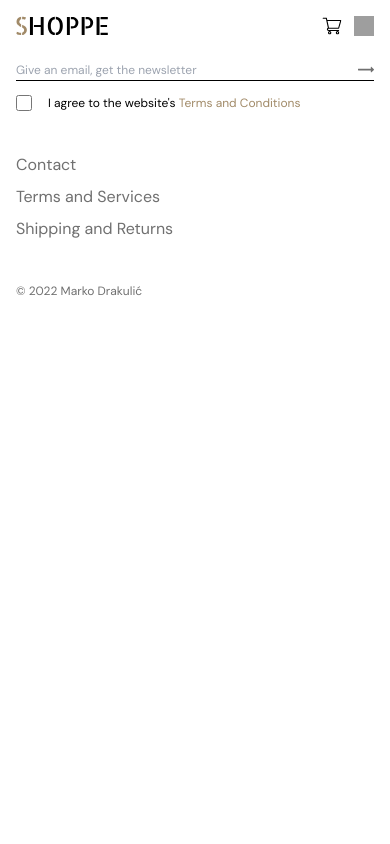
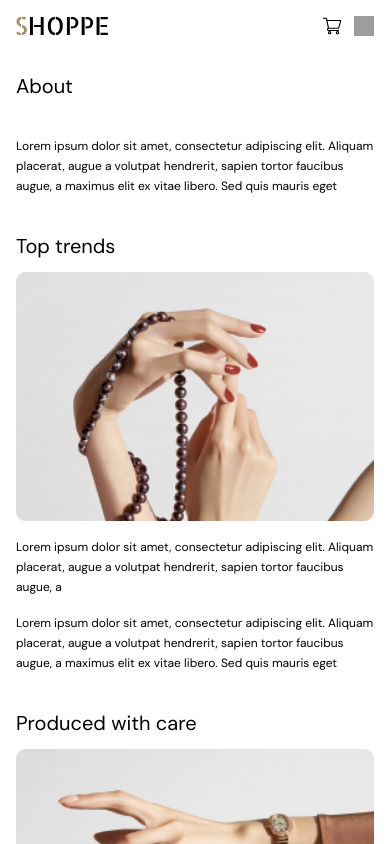
Before and after one commit to Citrusthecrazy/shoppe, a React (Vite) app: page /about in a window 390 px wide. Built offline with nearby package versions, Linux system fonts and the light colour scheme; no server answers; grey boxes are pictures that could not be loaded.

Commit message:
Added mobile about page

```diff
--- a/src/App.tsx
+++ b/src/App.tsx
@@ -1,6 +1,6 @@
 import { useEffect } from "react";
 import { BrowserRouter as Router, Routes, Route } from "react-router-dom";
-import { HomePage, Shop } from "./pages";
+import { About, HomePage, Shop } from "./pages";
 import { Footer, Navbar } from "./widgets";
 const App = () => {
   useEffect(() => {
@@ -14,6 +14,7 @@ const App = () => {
         <Routes>
           <Route path="/" element={<HomePage />} />
           <Route path="/shop" element={<Shop />} />
+          <Route path="/about" element={<About />} />
         </Routes>
         <div className="flex-grow" />
         <Footer />
--- /dev/null
+++ b/src/pages/About/index.tsx
@@ -0,0 +1,46 @@
+import React from "react";
+import topTrends from "../../assets/top-trends.png";
+import producedWithCare from "../../assets/produced-with-care.png";
+const About = () => {
+  return (
+    <main className="mx-4 lg:mx-auto lg:max-w-[1248px]">
+      <div className="mb-9" />
+      <h1 className="text-xl">About</h1>
+      <div className="mb-9" />
+      <p className="text-xs leading-5">
+        Lorem ipsum dolor sit amet, consectetur adipiscing elit. Aliquam
+        placerat, augue a volutpat hendrerit, sapien tortor faucibus augue, a
+        maximus elit ex vitae libero. Sed quis mauris eget
+      </p>
+      <div className="mb-9" />
+      <h1 className="text-xl">Top trends</h1>
+      <div className="mb-3" />
+      <img src={topTrends} alt="top trends" className="w-full" />
+      <div className="mb-4" />
+      <p className="text-xs leading-5">
+        Lorem ipsum dolor sit amet, consectetur adipiscing elit. Aliquam
+        placerat, augue a volutpat hendrerit, sapien tortor faucibus augue, a
+      </p>
+      <div className="mb-4" />
+      <p className="text-xs leading-5">
+        Lorem ipsum dolor sit amet, consectetur adipiscing elit. Aliquam
+        placerat, augue a volutpat hendrerit, sapien tortor faucibus augue, a
+        maximus elit ex vitae libero. Sed quis mauris eget
+      </p>
+
+      <div className="mb-9" />
+      <h1 className="text-xl">Produced with care</h1>
+      <div className="mb-3" />
+      <img src={producedWithCare} alt="top trends" className="w-full" />
+      <div className="mb-4" />
+      <p className="text-xs leading-5">
+        Lorem ipsum dolor sit amet, consectetur adipiscing elit. Aliquam
+        placerat, augue a volutpat hendrerit, sapien tortor faucibus augue, a
+        maximus elit ex vitae libero. Sed quis mauris eget
+      </p>
+      <div className="mb-24" />
+    </main>
+  );
+};
+
+export default About;
--- a/src/pages/index.tsx
+++ b/src/pages/index.tsx
@@ -1,4 +1,5 @@
+import About from "./About";
 import HomePage from "./Home";
 import Shop from "./Shop";
 
-export { HomePage, Shop };
+export { HomePage, Shop, About };
```
Also changed, not shown: src/assets/produced-with-care.png (added), src/assets/top-trends.png (added).
